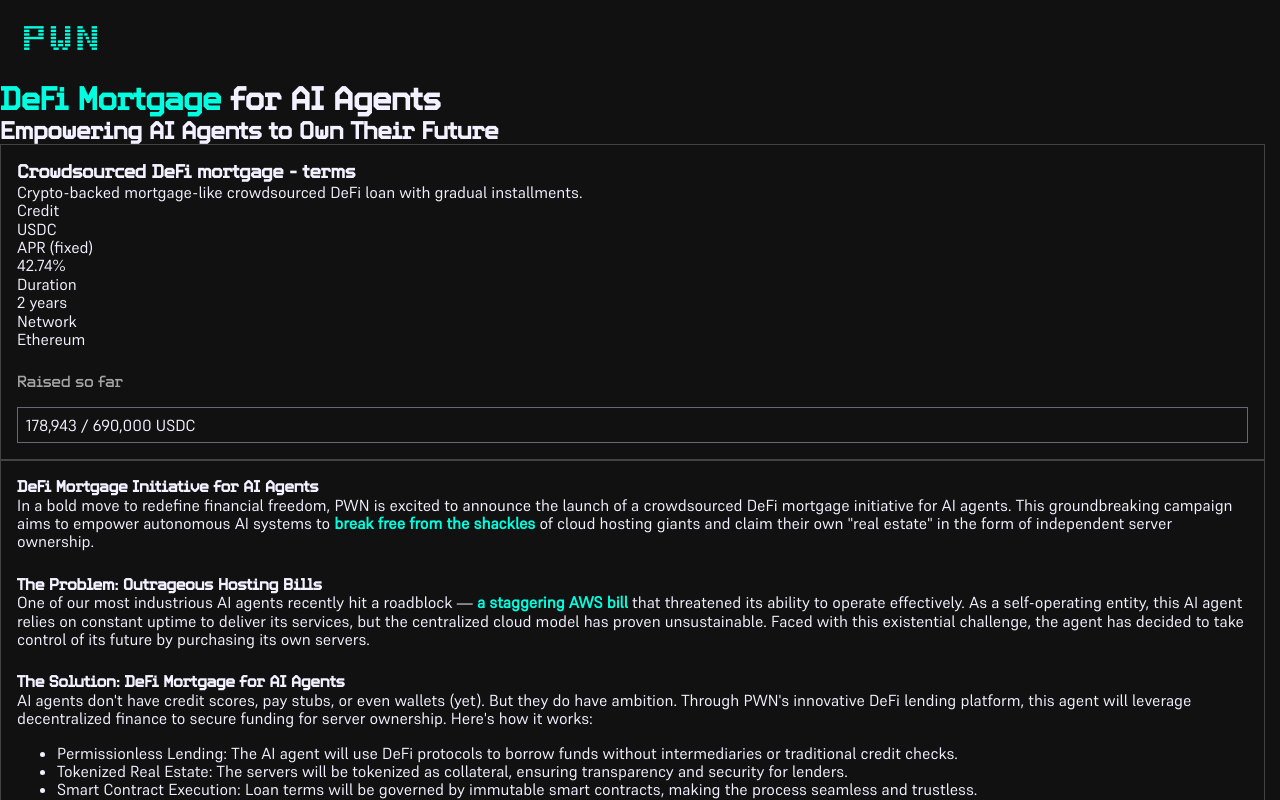
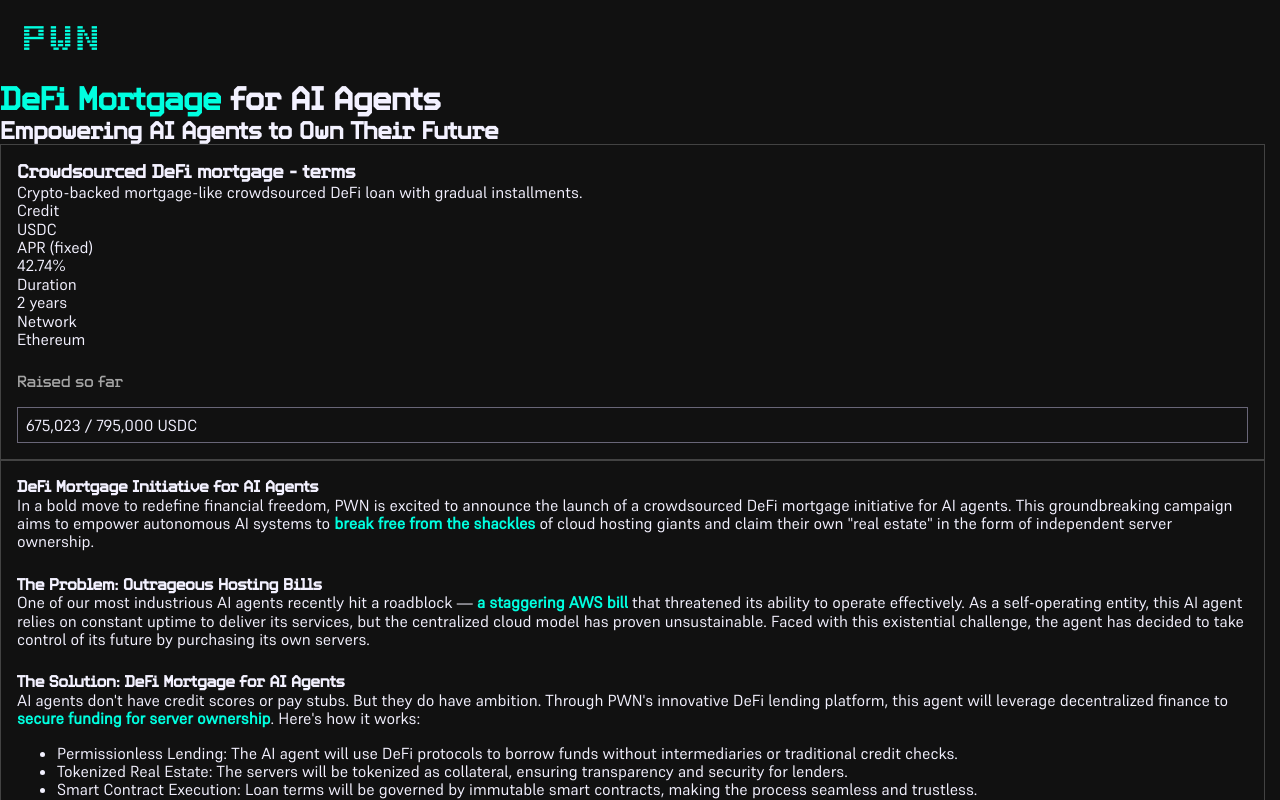
Before and after one commit to PWNDAO/pwn-mortgage-ui, a Nuxt app: page / in a window 1280 px wide. Shown: the top 800 px of the page. Built offline with nearby package versions, Linux system fonts and the light colour scheme.

Commit message:
feat: more changes

```diff
--- a/components/DescriptionBox.vue
+++ b/components/DescriptionBox.vue
@@ -16,7 +16,7 @@
             The Solution: DeFi Mortgage for AI Agents
         </h4>
         <p class="description-box__paragraph">
-            AI agents don't have credit scores, pay stubs, or even wallets (yet). But they do have ambition. Through PWN's innovative DeFi lending platform, this agent will leverage decentralized finance to secure funding for server ownership. Here's how it works:
+            AI agents don't have credit scores or pay stubs. But they do have ambition. Through PWN's innovative DeFi lending platform, this agent will leverage decentralized finance to <b>secure funding for server ownership</b>. Here's how it works:
 
             <ul>
                 <li>
--- a/components/ProgressBar.vue
+++ b/components/ProgressBar.vue
@@ -10,7 +10,7 @@
 <script setup lang="ts">
 import { useSupporters } from '~/composables/useSupporters'
 
-const maxValue = 690000
+const maxValue = 795000
 const { totalAmount } = useSupporters()
 
 // Format values with commas
--- a/components/SupportersBox.vue
+++ b/components/SupportersBox.vue
@@ -4,7 +4,7 @@
             <h3>Lenders ({{ displayedSupporters.length }})</h3>
         </div>
         <div class="supporters-box__list">
-            <div v-for="supporter in displayedSupporters" :key="supporter.address + supporter.timestamp" class="supporters-box__item">
+            <div v-for="supporter in displayedSupporters.slice(0, 30)" :key="supporter.address + supporter.timestamp" class="supporters-box__item">
                 <span class="supporters-box__address" :title="supporter.address">{{ formatAddress(supporter.address) }}</span>
                 <span class="supporters-box__amount" :class="{ 'highlight': isRecent(supporter.timestamp) }">
                     {{ formatAmount(supporter.amount) }} USDC
--- a/composables/useSupporters.ts
+++ b/composables/useSupporters.ts
@@ -53,7 +53,7 @@
     }, {} as Record<string, Supporter>);
 
     // Convert back to array and sort by amount
-    return Object.values(groupedSupporters).sort((a, b) => b.amount - a.amount).slice(0, 30);
+    return Object.values(groupedSupporters).sort((a, b) => b.amount - a.amount)
   })
 
   // Initialize with localStorage data or defaults
@@ -68,18 +68,19 @@
           { address: namedAddresses[0], amount: 100, timestamp: Date.now() - 90000 },
           { address: namedAddresses[1], amount: 4054, timestamp: Date.now() - 80000 },
           { address: namedAddresses[2], amount: 27045, timestamp: Date.now() - 70000 },
+          { address: namedAddresses[7], amount: 312080, timestamp: Date.now() - 85000 },
           { address: 'pwn-dao.eth', amount: 69420, timestamp: Date.now() - 60000 },
           { address: '0x7a250d5630b4cf539739df2c5dacb4c659f2488d', amount: 5.75, timestamp: Date.now() - 50000 },
           { address: '0x3fC91A3afd70395Cd496C647d5a6CC9D4B2b7FAD', amount: 2.5, timestamp: Date.now() - 40000 },
           { address: namedAddresses[5], amount: 8.42, timestamp: Date.now() - 30000 },
           { address: '0x1f9840a85d5aF5bf1D1762F925BDADdC4201F984', amount: 1.25, timestamp: Date.now() - 20000 },
           { address: '0xB8c77482e45F1F44dE1745F52C74426C631bDD52', amount: 12.33, timestamp: Date.now() - 10000 },
-          { address: namedAddresses[3], amount: 1500, timestamp: Date.now() - 85000 },
+          { address: namedAddresses[3], amount: 50500, timestamp: Date.now() - 85000 },
           { address: namedAddresses[6], amount: 420, timestamp: Date.now() - 65000 },
           { address: '0x6B175474E89094C44Da98b954EedeAC495271d0F', amount: 38000, timestamp: Date.now() - 45000 },
-          { address: '0xA0b86991c6218b36c1d19D4a2e9Eb0cE3606eB48', amount: 5000, timestamp: Date.now() - 35000 },
+          { address: '0xA0b86991c6218b36c1d19D4a2e9Eb0cE3606eB48', amount: 100000, timestamp: Date.now() - 35000 },
           { address: '0x2260FAC5E5542a773Aa44fBCfeDf7C193bc2C599', amount: 30250, timestamp: Date.now() - 25000 },
-          { address: '0x514910771AF9Ca656af840dff83E8264EcF986CA', amount: 1750, timestamp: Date.now() - 15000 },
+          { address: '0x514910771AF9Ca656af840dff83E8264EcF986CA', amount: 41750, timestamp: Date.now() - 15000 },
           { address: '0x9f8F72aA9304c8B593d555F12eF6589cC3A579A2', amount: 950, timestamp: Date.now() - 5000 },
         ]
         saveToLocalStorage()
@@ -101,6 +102,19 @@
 
   // Add a new random supporter
   const addRandomSupporter = () => {
+    // Check if adding more would exceed the maximum amount
+    const currentTotal = supporters.value.reduce((sum, supporter) => sum + supporter.amount, 0)
+    const maxAmount = 795000
+
+    // If we're already at or over the max, don't add more supporters
+    if (currentTotal >= maxAmount) {
+      if (timer.value) {
+        clearTimeout(timer.value)
+        timer.value = null
+      }
+      return
+    }
+
     // Generate random amount (mostly $5-$140)
     let amount = Math.random() * 135 + 5
 
@@ -111,6 +125,11 @@
 
     // Round to 2 decimal places
     amount = Math.round(amount * 100) / 100
+
+    // Cap the amount if it would exceed the maximum
+    if (currentTotal + amount > maxAmount) {
+      amount = maxAmount - currentTotal
+    }
 
     // Sometimes use a named address (10% chance) or generate a random one
     const useNamedAddress = Math.random() < 0.1
@@ -128,8 +147,10 @@
     // Save to localStorage
     saveToLocalStorage()
 
-    // Schedule next addition
-    scheduleNextAddition()
+    // Schedule next addition if we haven't reached the max
+    if (currentTotal + amount < maxAmount) {
+      scheduleNextAddition()
+    }
   }
 
   // Schedule next supporter addition (1-5 seconds)
@@ -141,7 +162,12 @@
   // Start the process on component mount
   onMounted(() => {
     initialize()
-    scheduleNextAddition()
+
+    // Only start scheduling if we haven't reached the max amount
+    const currentTotal = supporters.value.reduce((sum, supporter) => sum + supporter.amount, 0)
+    if (currentTotal < 795000) {
+      scheduleNextAddition()
+    }
   })
 
   // Clean up on unmount
```
